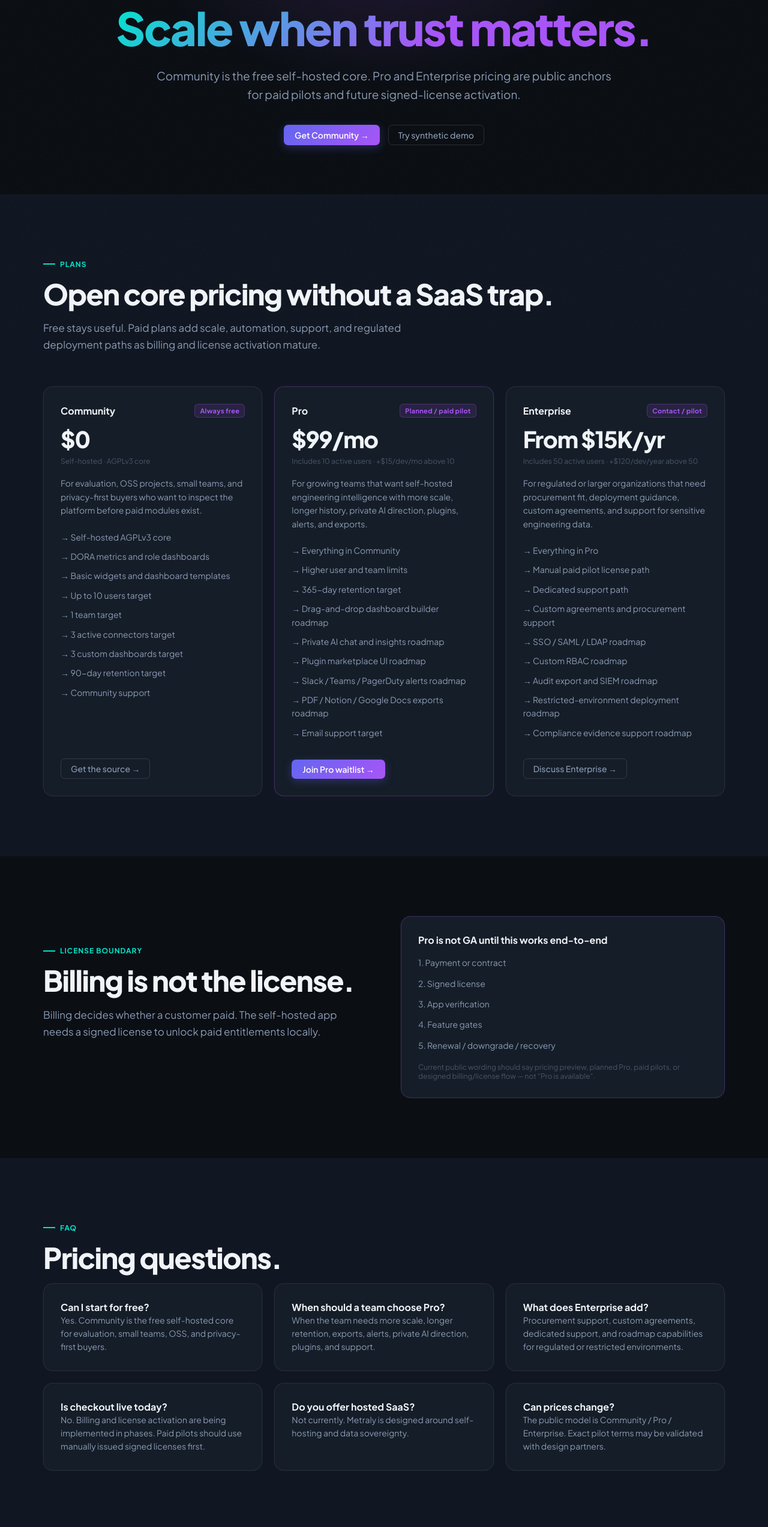
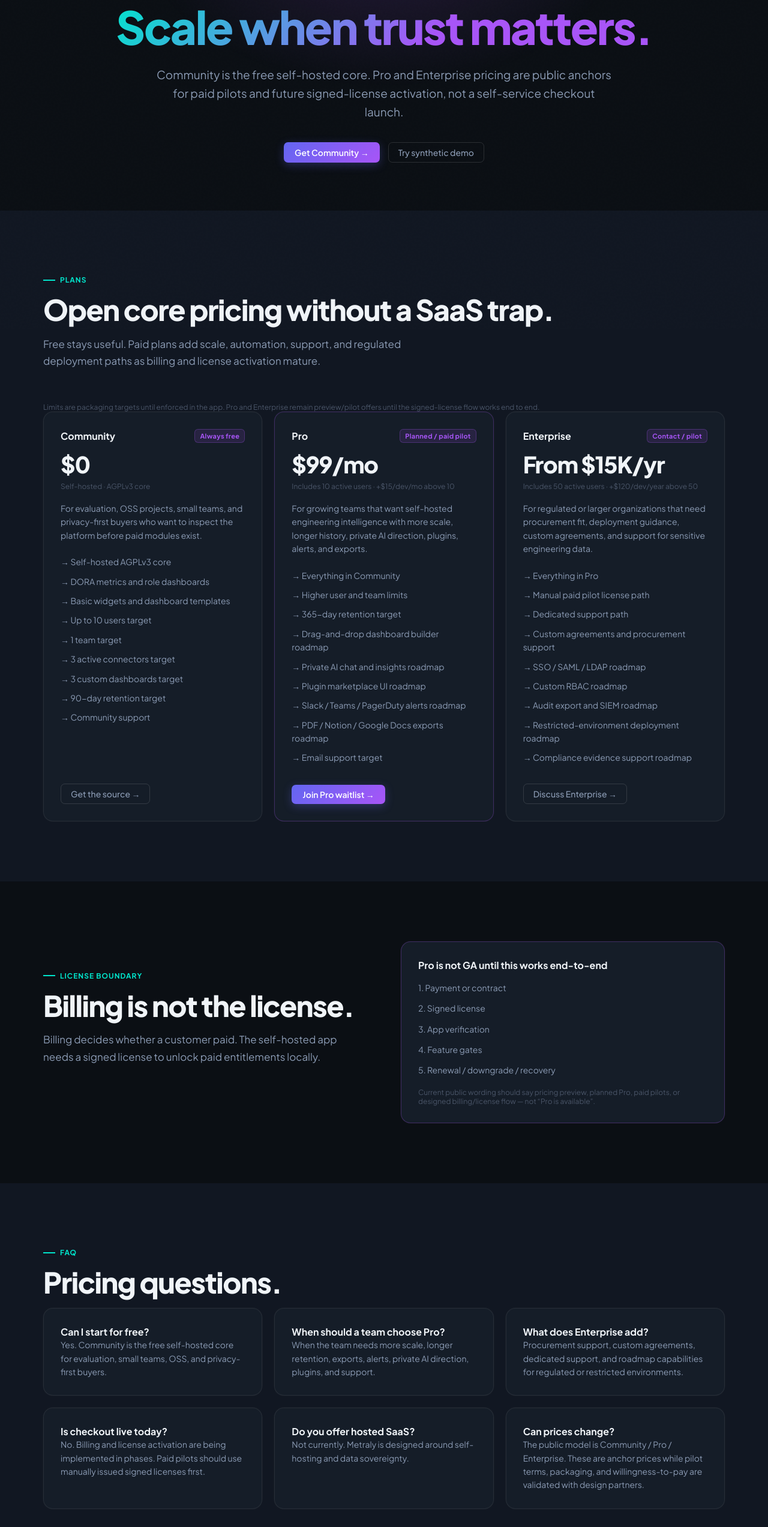
Before and after one commit to getmetraly/website, a Next.js app: page /pricing in a window 1280 px wide. Shown: the part 252-2797 px from the top of the page at 60% size. Built offline with nearby package versions, Linux system fonts and the light colour scheme.

Commit message:
Clarify pricing preview and target limits

```diff
--- a/app/pricing/page.tsx
+++ b/app/pricing/page.tsx
@@ -95,7 +95,7 @@ export default function PricingPage() {
             <span className={styles.gradientText}>Scale when trust matters.</span>
           </h1>
           <p className={styles.heroSub}>
-            Community is the free self-hosted core. Pro and Enterprise pricing are public anchors for paid pilots and future signed-license activation.
+            Community is the free self-hosted core. Pro and Enterprise pricing are public anchors for paid pilots and future signed-license activation, not a self-service checkout launch.
           </p>
           <div className={styles.heroActions}>
             <a href="https://github.com/getmetraly/metraly" className="btn-primary" target="_blank" rel="noreferrer">
@@ -113,6 +113,9 @@ export default function PricingPage() {
             <h2 className={styles.title}>Open core pricing without a SaaS trap.</h2>
             <p className={styles.sub}>
               Free stays useful. Paid plans add scale, automation, support, and regulated deployment paths as billing and license activation mature.
+            </p>
+            <p className={styles.note}>
+              Limits are packaging targets until enforced in the app. Pro and Enterprise remain preview/pilot offers until the signed-license flow works end to end.
             </p>
 
             <div className={styles.grid3} style={{ alignItems: "stretch" }}>
@@ -188,7 +191,7 @@ export default function PricingPage() {
                 ["What does Enterprise add?", "Procurement support, custom agreements, dedicated support, and roadmap capabilities for regulated or restricted environments."],
                 ["Is checkout live today?", "No. Billing and license activation are being implemented in phases. Paid pilots should use manually issued signed licenses first."],
                 ["Do you offer hosted SaaS?", "Not currently. Metraly is designed around self-hosting and data sovereignty."],
-                ["Can prices change?", "The public model is Community / Pro / Enterprise. Exact pilot terms may be validated with design partners."],
+                ["Can prices change?", "The public model is Community / Pro / Enterprise. These are anchor prices while pilot terms, packaging, and willingness-to-pay are validated with design partners."],
               ].map(([q, a]) => (
                 <div className={styles.card} key={q}>
                   <h3 className={styles.cardTitle}>{q}</h3>
```
